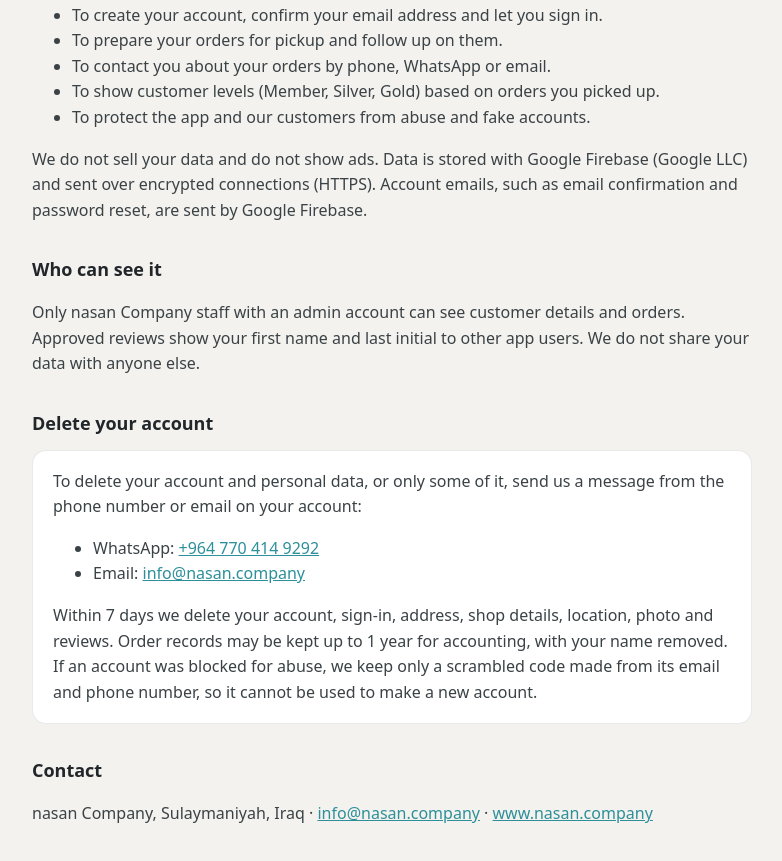
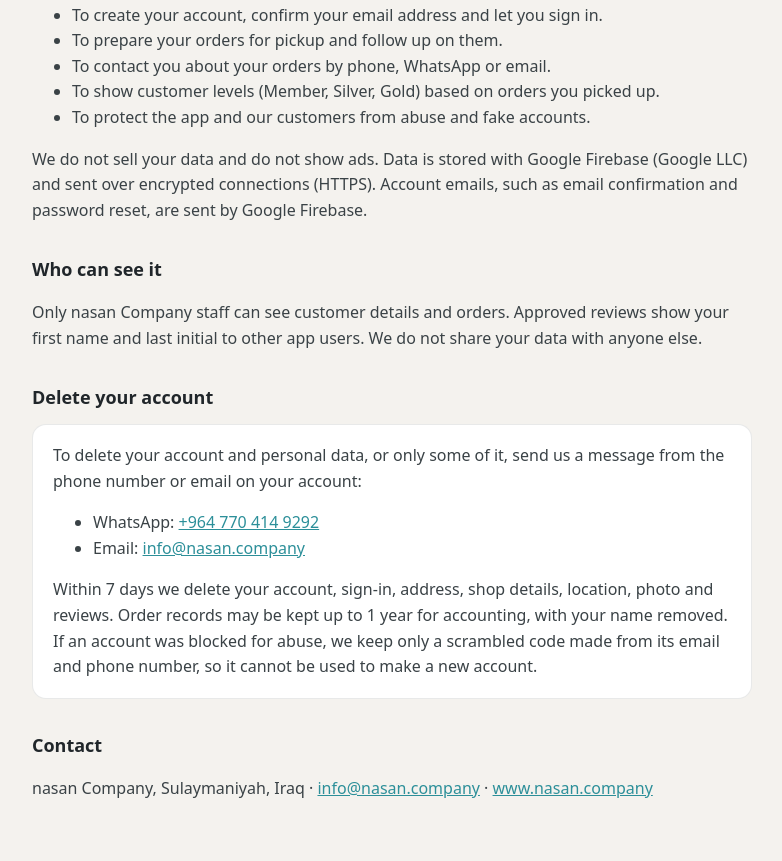
Before and after one commit to nasancomapnysul-lab/NASAN.CO-APP, a plain HTML site: page privacy.html in a window 1280 px wide. Shown: the part 1152-2013 px from the top of the page, without its empty margins (248-1030 px from the left). Drawn offline with Linux system fonts and the light colour scheme.

Commit message:
Add files via upload

```diff
--- a/privacy.html
+++ b/privacy.html
@@ -55,7 +55,7 @@
   <p>We do not sell your data and do not show ads. Data is stored with Google Firebase (Google LLC) and sent over encrypted connections (HTTPS). Account emails, such as email confirmation and password reset, are sent by Google Firebase.</p>
 
   <h2>Who can see it</h2>
-  <p>Only nasan Company staff with an admin account can see customer details and orders. Approved reviews show your first name and last initial to other app users. We do not share your data with anyone else.</p>
+  <p>Only nasan Company staff can see customer details and orders. Approved reviews show your first name and last initial to other app users. We do not share your data with anyone else.</p>
 
   <h2 id="delete">Delete your account</h2>
   <div class="box">
```
